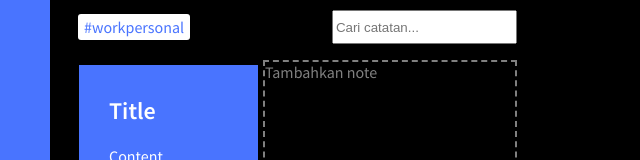
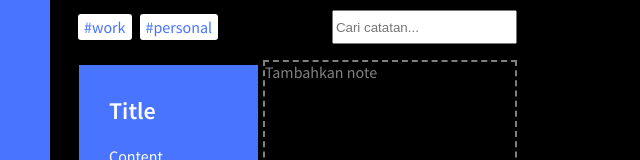
Before and after one commit to athdromeda/notebox, a React (Create React App) app: page / in a window 1280 px wide. Shown: the top 160 px of the page, without its empty margins (0-640 px from the left). Built offline with nearby package versions, Linux system fonts and the light colour scheme.

Commit message:
resolve warning in build

```diff
--- a/src/App.js
+++ b/src/App.js
@@ -20,11 +20,9 @@ const TagsBar = ({ notes, onSetQuery }) => {
   const [tags, setTags] = useState([]);
 
   useEffect(() => {
-    setTags(notes.map((e) => e.tags));
+    setTags([...new Set([...notes.map((e) => e.tags)].flat())]);
     // .map(c => `${c} ini`)))
   }, [notes]);
-
-  const handleClick = () => {};
 
   return (
     <section className="tag-bar">
--- a/src/components/NoteItem.js
+++ b/src/components/NoteItem.js
@@ -12,7 +12,7 @@ const NoteItem = ({ e, onDelete }) => {
     >
       <section>
         <h2>{e.title}</h2>
-        <a>{e.content}</a>
+        <article>{e.content}</article>
         <h6>
           {e.tags.map((tag) => (
             <p>#{tag}</p>
@@ -22,7 +22,7 @@ const NoteItem = ({ e, onDelete }) => {
       {btns && (
         <section>
           <button onClick={() => onDelete(e.id)}>
-              <img src={process.env.PUBLIC_URL + "/icons/delete.svg"}/>
+              <img src={process.env.PUBLIC_URL + "/icons/delete.svg"} alt="delete"/>
           </button>
         </section>
       )}
```
